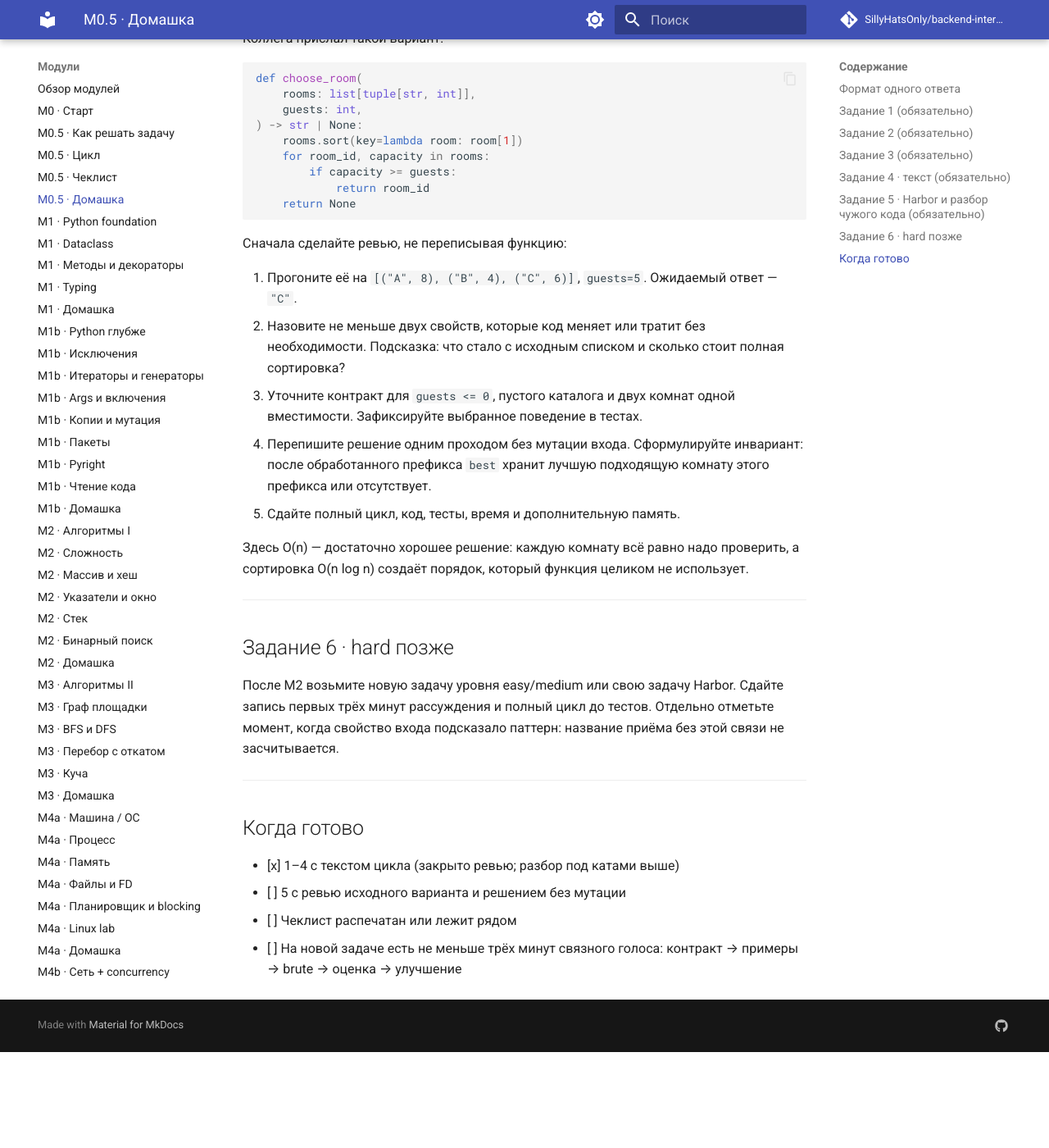
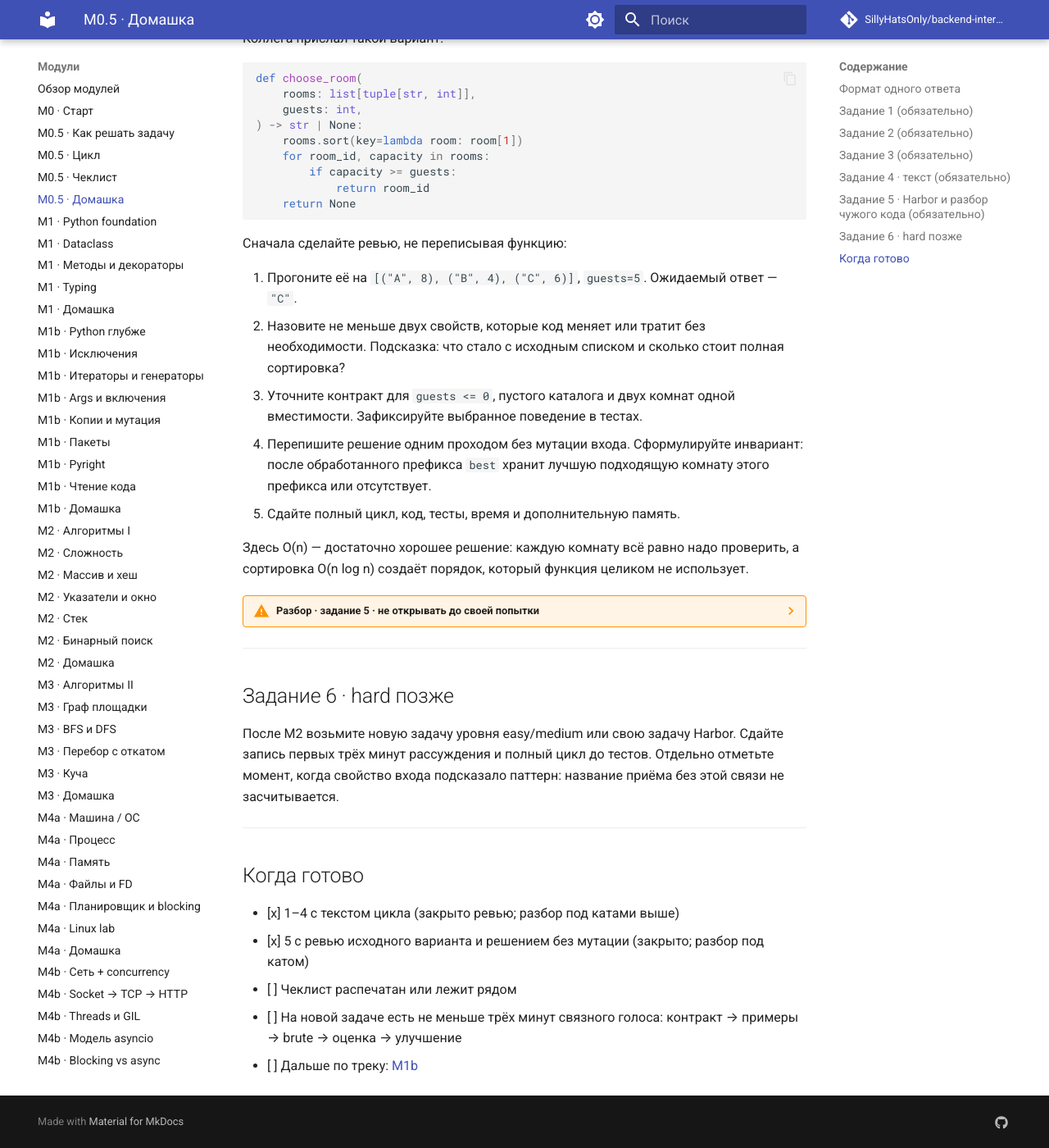
Before and after one commit to SillyHatsOnly/backend-interview-prep, an MkDocs documentation site: the page built from docs/modules/m0b-thinking/homework.md, in a window 1280 px wide and 1400 px high, scrolled down 2220 px. Shown: the whole window at 82% size. Built offline with MkDocs 1.6.1 and Material for MkDocs 9.7.7, drawn with Linux system fonts in a browser that asks for light colours; comment, search, counter and statistics services are not loaded; before the commit the page ends 3503 px from its top, so only the background shows below that; part of the change alters nothing that is shown.

````diff
--- a/docs/modules/m0b-thinking/homework.md
+++ b/docs/modules/m0b-thinking/homework.md
@@ -297,6 +297,67 @@ def choose_room(
 проверить, а сортировка O(n log n) создаёт порядок, который функция целиком
 не использует.
 
+??? warning "Разбор · задание 5 · не открывать до своей попытки"
+
+    **Ревью коллеги.** На `[("A", 8), ("B", 4), ("C", 6)]`, `guests=5` после
+    `sort` порядок становится `[B4, C6, A8]`, функция возвращает `"C"` —
+    ответ совпал с контрактом. Но код **мутирует** вход (`rooms.sort`) и
+    платит O(n log n) по времени плюс доп. память Timsort. Контракт — не
+    «первая подходящая в исходном списке» (это было бы `"A"`), а комната с
+    **минимальной** подходящей вместимостью; при равенстве — первая в
+    *исходном* порядке. Stable sort часто сохраняет ничью, поэтому баг по
+    ничьей маскируется; мутация и цена — нет. Для `guests <= 0` и пустого
+    каталога фиксируем `None` в тестах (положительное число гостей в условии).
+
+    **Инвариант одного прохода.** После префикса списка `best_id` /
+    `best_capacity` — лучшая подходящая комната этого префикса или ещё нет
+    кандидата. Нового кандидата берём только при `capacity >= guests` и
+    **строго** `capacity < best_capacity` (равенство не трогаем — сохраняем
+    более ранний id).
+
+    **Сложность:** O(n) время, O(1) доп. память. Сортировка не нужна.
+
+    ```python
+    def choose_room(
+        rooms: list[tuple[str, int]],
+        guests: int,
+    ) -> str | None:
+        if not rooms or guests < 1:
+            return None
+        best_id: str | None = None
+        best_capacity = float("inf")
+        for room_id, capacity in rooms:
+            if capacity >= guests and capacity < best_capacity:
+                best_capacity = capacity
+                best_id = room_id
+        return best_id
+    ```
+
+    ```python
+    import pytest
+
+    @pytest.mark.parametrize(
+        "rooms, guests, expected",
+        [
+            ([("A", 8), ("B", 4), ("C", 6)], 5, "C"),
+            ([("A", 8), ("B", 4), ("C", 4)], 3, "B"),
+            ([("A", 8), ("B", 4), ("C", 4)], 4, "B"),
+            ([("A", 8), ("B", 4), ("C", 4)], 7, "A"),
+            ([("A", 8), ("B", 4), ("C", 4)], 9, None),
+            ([("A", 8), ("B", 4), ("C", 6)], 0, None),
+            ([], 4, None),
+        ],
+    )
+    def test_choose_room(rooms, guests, expected):
+        assert choose_room(rooms, guests) == expected
+        # каталог не должен мутировать
+        assert rooms == list(rooms)
+    ```
+
+    Типичные провалы на ревью: вернуть список всех «лучших»; взять первую
+    подходящую без минимума запаса; оставить `.sort`; опечатки в тестах
+    (`gusets`, `5 -> 'C'` вместо `, 5, "C"`).
+
 ---
 
 ## Задание 6 · hard позже
@@ -311,7 +372,8 @@ def choose_room(
 ## Когда готово
 
 - [x] 1–4 с текстом цикла (закрыто ревью; разбор под катами выше)
-- [ ] 5 с ревью исходного варианта и решением без мутации
+- [x] 5 с ревью исходного варианта и решением без мутации (закрыто; разбор под катом)
 - [ ] Чеклист распечатан или лежит рядом
 - [ ] На новой задаче есть не меньше трёх минут связного голоса: контракт →
   примеры → brute → оценка → улучшение
+- [ ] Дальше по треку: [M1b](../m1b-python-deeper/index.md)
````
